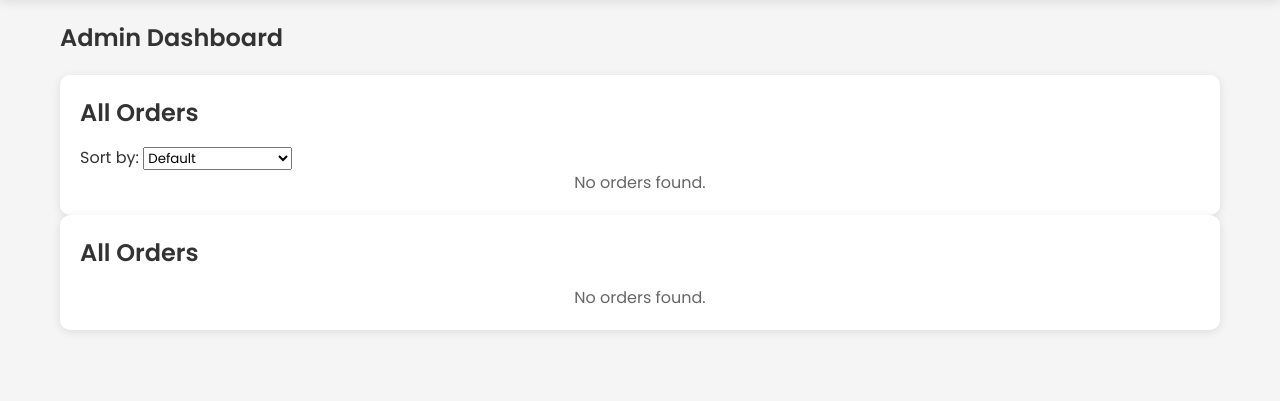
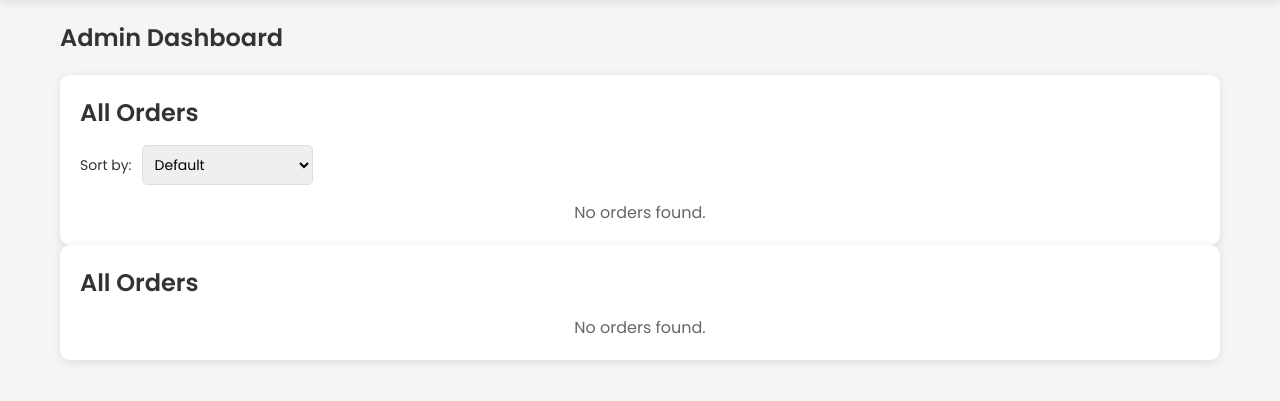
Before and after one commit to VijayKumar538/kv-dairy-project, a Node server app: template views/admin-dashboard.ejs in a window 1280 px wide. Shown: the part 60-461 px from the top of the page. Run offline with Node 20, Linux system fonts and the light colour scheme; the template is opened without the code that fills it, so the values that code supplies are empty; some libraries are stand-ins or nearby versions.

Commit message:
Update style.css

```diff
--- a/public/css/style.css
+++ b/public/css/style.css
@@ -569,3 +569,23 @@ body {
     color: #ff4d4d;
     font-weight: 500;
 }
+
+.sort-controls {
+    margin-bottom: 15px;
+    display: flex;
+    align-items: center;
+    gap: 10px;
+}
+
+.sort-controls label {
+    font-size: 14px;
+    color: #333;
+}
+
+.sort-controls select {
+    padding: 8px;
+    border: 1px solid #ddd;
+    border-radius: 5px;
+    font-size: 14px;
+    cursor: pointer;
+}
```
